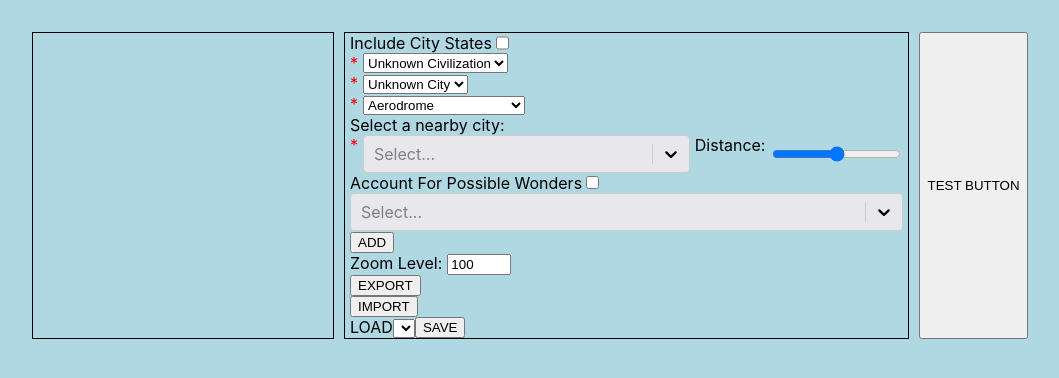
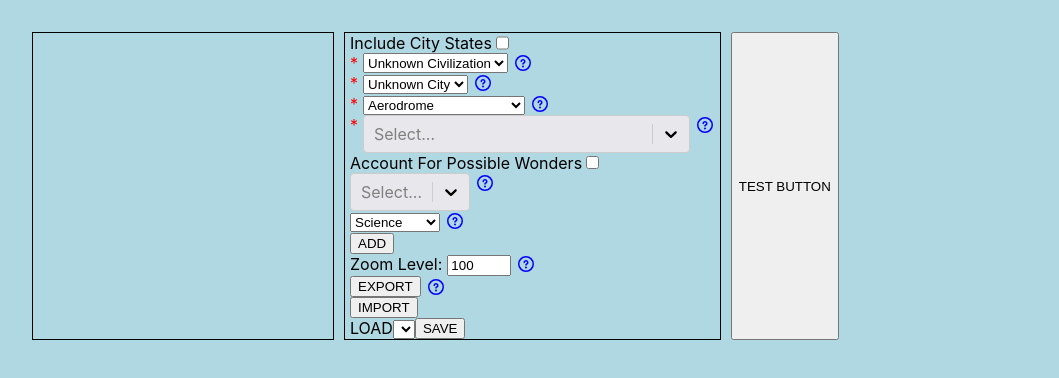
Before and after one commit to DarrelTran/civdist, a React (Create React App) app in the folder Frontend/civdist/: page /map in a window 1280 px wide. Shown: the top 378 px of the page, without its empty margins (0-1059 px from the left). Built offline with nearby package versions, Linux system fonts and the light colour scheme.

Commit message:
tooltips

```diff
--- a/Frontend/civdist/package.json
+++ b/Frontend/civdist/package.json
@@ -4,6 +4,11 @@
   "private": true,
   "dependencies": {
     "@emotion/react": "^11.14.0",
+    "@fortawesome/fontawesome-svg-core": "^7.0.0",
+    "@fortawesome/free-brands-svg-icons": "^7.0.0",
+    "@fortawesome/free-regular-svg-icons": "^7.0.0",
+    "@fortawesome/free-solid-svg-icons": "^7.0.0",
+    "@fortawesome/react-fontawesome": "^0.2.3",
     "@testing-library/dom": "^10.4.0",
     "@testing-library/jest-dom": "^6.6.3",
     "@testing-library/react": "^16.3.0",
--- a/Frontend/civdist/src/civilization/civilizations.tsx
+++ b/Frontend/civdist/src/civilization/civilizations.tsx
@@ -1,4 +1,4 @@
-import { TileType, LeaderName, TileNone, TileFeatures, TileTerrain, TileDistricts, TileNaturalWonders, TileBonusResources, TileLuxuryResources, TileImprovements, TileStrategicResources, TilePantheons, TileYields, TileWonders, PossibleErrors } from "../utils/types";
+import { TileType, LeaderName, TileNone, TileFeatures, TileTerrain, TileDistricts, TileNaturalWonders, TileBonusResources, TileLuxuryResources, TileImprovements, TileStrategicResources, TilePantheons, TileYields, TileWonders, PossibleErrors, VictoryType } from "../utils/types";
 import { isSeaResource, hasNaturalWonder, hasCampus, getCityPantheon, isLand, isWater, isBonusResource, isLuxuryResource, isStrategicResource, isPlains, isGrassland, isDesert, isOcean, isCoast, isTundra, isSnow, hasTheater, hasHolySite, hasCommercial, hasHarbor, hasIndustrial, hasEntertainment, hasAqueduct, hasSpaceport, ruinsAdjacentTileAppeal, hasEncampment, isMountainWonder, hasAerodrome, isValidAqueductTile } from "../utils/functions/civ/civFunctions";
 import { canPlaceAlhambra, canPlaceBigBen, canPlaceBolshoiTheatre, canPlaceBroadway, canPlaceChichenItza, canPlaceColosseum, canPlaceColossus, canPlaceCristoRedentor, canPlaceEiffelTower, canPlaceEstadioDoMaracana, canPlaceForbiddenCity, canPlaceGreatLibrary, canPlaceGreatLighthouse, canPlaceGreatZimbabwe, canPlaceHagiaSophia, canPlaceHangingGardens, canPlaceHermitage, canPlaceHueyTeocalli, canPlaceMahabodhiTemple, canPlaceMontStMichel, canPlaceOracle, canPlaceOxfordUniversity, canPlacePetra, canPlacePotalaPalace, canPlacePyramids, canPlaceRuhrValley, canPlaceStonehenge, canPlaceSydneyOperaHouse, canPlaceTerracottaArmy, canPlaceVenetianArsenal } from "./wonderPlacement"
 import { getMapOddrString } from "../utils/functions/misc/misc";
--- /dev/null
+++ b/Frontend/civdist/src/components/tooltip.css
@@ -0,0 +1,24 @@
+.tooltip
+{
+  position: relative;
+  display: inline-block;
+}
+
+.tooltip .tooltiptext
+{
+  visibility: hidden;
+  width: 85px;
+  background-color: black;
+  color: #fff;
+  text-align: center;
+  padding: 5px 5px;
+  border-radius: 6px;
+  position: absolute;
+  z-index: 1;
+  font-size: 14px;
+}
+
+.tooltip:hover .tooltiptext
+{
+  visibility: visible;
+}
--- /dev/null
+++ b/Frontend/civdist/src/components/tooltip.tsx
@@ -0,0 +1,21 @@
+import React, {JSX} from 'react';
+import './tooltip.css'
+
+interface TooltipType
+{
+    text: string;
+    style?: React.CSSProperties;
+    children?: React.ReactNode;
+}
+
+const Tooltip: React.FC<TooltipType> = ({text, style, children}): JSX.Element =>
+{
+    return (
+        <div className='tooltip'>
+            {children}
+            <span className="tooltiptext" style={style}>{text}</span>
+        </div>
+    )
+}
+
+export default Tooltip;
--- a/Frontend/civdist/src/pages/mapPage.css
+++ b/Frontend/civdist/src/pages/mapPage.css
@@ -9,3 +9,14 @@
   color: lightcoral;
   cursor: default;
 }
+
+.questionMark
+{
+  color: blue;
+  margin-left: 5px;
+}
+
+.questionMark:hover
+{
+  color: teal;
+}
--- a/Frontend/civdist/src/pages/mapPage.tsx
+++ b/Frontend/civdist/src/pages/mapPage.tsx
@@ -6,32 +6,22 @@ import './allPages.css';
 import { TileNone, TileWonders, TileDistricts, TileNaturalWonders, TerrainFeatureKey, RiverDirections, TileType, LeaderName, TileYields, PossibleErrors} from '../utils/types'
 import { loadDistrictImages, loadNaturalWonderImages, loadTerrainImages, loadWonderImages, loadYieldImages } from '../images/imageLoaders';
 import { getTerrain, getDistrict, getNaturalWonder, getWonder } from '../images/imageAttributeFinders';
-import { baseTileSize, allPossibleDistricts, allPossibleYields, CIV_NAME_DEFAULT, CITY_NAME_DEFAULT } from '../utils/constants';
+import { baseTileSize, allPossibleDistricts, allPossibleYields, CIV_NAME_DEFAULT, CITY_NAME_DEFAULT, allPossibleVictoryTypes } from '../utils/constants';
 import { Civilization, getCivilizationObject } from '../civilization/civilizations';
 import { mapPageSelectStyle, nearbyCityFontSize, NearbyCityOption, nearbyCityStyles, YieldOption } from './mapPageSelectStyles';
 import { getMapOddrString, getMinMaxXY, getTextWidth } from '../utils/functions/misc/misc';
 import { getAngleBetweenTwoOddrHex, getHexPoint, getOffsets, isFacingTargetHex, oddrToPixel, pixelToOddr } from '../utils/functions/hex/genericHex';
 import { getScaledGridAndTileSizes, getScaledGridSizesFromTile, getScaleFromType } from '../utils/functions/imgScaling/scaling';
-import { isValidAqueductTile } from '../utils/functions/civ/civFunctions';
+import { FontAwesomeIcon } from '@fortawesome/react-fontawesome';
+import { faCircleQuestion } from '@fortawesome/free-regular-svg-icons';
+import Tooltip from '../components/tooltip';
 
 // assuming all strategic resources are revealed
 
 /*
 /////////////////////////////////////////////////////////////////
 
-TODO: FINISH AQUEDUCT PLACEMENT isValidAqueductTile FUNCTION!!!!!
-
 TODO: Add question mark for the target city & yield dropdown.
-
-TODO: Add functionality to distance of target city.
-
-TODO: Take into account if district will delete a worked tile. If it is worked & no replacement = bad, worked and replacement = good, not worked = ok. CHECK improvement type and if bonus + orig yields can be a replacement.
-
-TODO: Add option to consider wonders when scoring. Give wonders weight depending on typical civ victory type.
-
-TODO: Put encampment on side towards civ player expects to be an enemy.
-
-TODO: Fix scoring system - BROKEN????
 
 TODO: Update hexmapCache and cityOwnedTiles when adding new district - WHEN ADDING DISTRICT ACCOUNT FOR EFFECTS OF DISTRICT LIKE THEATER ADDING APPEAL TO ADJ OR REMOVING STUFF LIKE IMPROVEMENTS
 
@@ -52,6 +42,8 @@ TODO: Add documentation to functions. Read random comments to see if any extra i
 TODO: Add toggable hover with tile data and resize if too long with max width
 
 TODO: Can civ6 cities have same name??
+
+TODO: Change all selects to the Select from react-hexgrid so can add little icons next to text.
 
 TODO: Use <br> instead of grid style
 
@@ -1058,6 +1050,11 @@ const MapPage = () =>
                                 }
                             )()}
                         </select>
+
+                        <Tooltip text='Select a civilization.'>
+                            <FontAwesomeIcon icon={faCircleQuestion} className='questionMark'/>
+                        </Tooltip>
+
                     </div>
                 </div>
                 <div>
@@ -1086,6 +1083,11 @@ const MapPage = () =>
                             }
                         )()}
                     </select>
+
+                    <Tooltip text={`${dropdownCiv}'s cities.`}>
+                        <FontAwesomeIcon icon={faCircleQuestion} className='questionMark'/>
+                    </Tooltip>
+
                     <div>
                         {/*Select District Type*/}
                         <span className='mandatory'>*</span>
@@ -1098,8 +1100,11 @@ const MapPage = () =>
                             }
                         </select>
 
+                        <Tooltip text='Select a district.'>
+                            <FontAwesomeIcon icon={faCircleQuestion} className='questionMark'/>
+                        </Tooltip>
+
                         <div style={{display: 'grid'}}>
-                            <span>Select a nearby city: </span>
                             <div style={{display: 'flex'}}>
                                 <span className='mandatory'>*</span>
                                 <Select
@@ -1120,13 +1125,17 @@ const MapPage = () =>
                                     styles={nearbyCityStyles(getNearbyCityTextMaxWidth() * 1.25)}
                                 />
 
-                                <span style={{marginLeft: '5px', marginRight: '5px'}}>Distance: </span><input type='range' min={0} max={9999}></input>
+                                <Tooltip text='A city you see as a threat.'>
+                                    <FontAwesomeIcon icon={faCircleQuestion} className='questionMark'/>
+                                </Tooltip>
+
                             </div>
                         </div>
 
                         <span>Account For Possible Wonders</span>
                         <input type='checkbox' onChange={(e) => {setIncludeWonders(e.target.checked)}}/>
 
+                        <div style={{display: 'flex'}}>
                             <Select
                                 value={visualYieldDropdown}
                                 options={getSelectionYields()}
@@ -1147,6 +1156,27 @@ const MapPage = () =>
                                 }
                                 formatOptionLabel={formatSelectionYields}
                             />
+
+                            <Tooltip text='Your most important yields.'>
+                                <FontAwesomeIcon icon={faCircleQuestion} className='questionMark'/>
+                            </Tooltip>
+                        </div>
+
+                        <select>
+                            {
+                                allPossibleVictoryTypes().map((value, index) =>
+                                (
+                                    <option value={value} key={index}>{value}</option>
+                                ))
+                            }
+                        </select>
+
+                        <Tooltip text={'The victory type you\'re aiming for.'}>
+                            <FontAwesomeIcon icon={faCircleQuestion} className='questionMark'/>
+                        </Tooltip>
+
+                        <br/>
+
                         <button onClick={handleAddButton}>ADD</button>
                     </div>
                     <div>
@@ -1162,10 +1192,20 @@ const MapPage = () =>
                             onChange={e => setVisualZoomInput(Number(e.target.value))}
                             onBlur={e => handleZoomChange(Number(e.target.value))}
                         />
+
+                        <Tooltip text={'50 - 200%'}>
+                            <FontAwesomeIcon icon={faCircleQuestion} className='questionMark'/>
+                        </Tooltip>
+
                     </div>
                     <div style={{display: 'grid'}}>
                         <div style={{display: 'flex', alignItems: 'center'}}>
                             <button>EXPORT</button>
+
+                            <Tooltip text={'Download to file.'}>
+                                <FontAwesomeIcon icon={faCircleQuestion} className='questionMark'/>
+                            </Tooltip>
+
                         </div>
                         <div style={{display: 'flex', alignItems: 'center'}}>
                             <button onClick={handleInputButtonClick}>IMPORT</button>
--- a/Frontend/civdist/src/pages/mapPageSelectStyles.tsx
+++ b/Frontend/civdist/src/pages/mapPageSelectStyles.tsx
@@ -24,7 +24,8 @@ export const mapPageSelectStyle: StylesConfig<YieldOption, true> =
     ({
         ...baseStyles,
         marginTop: 0,
-        backgroundColor: '#edf1f2'
+        backgroundColor: '#edf1f2',
+        width: '120%'
     }),
     dropdownIndicator: (baseStyles: CSSObjectWithLabel) =>
     ({
--- a/Frontend/civdist/src/utils/constants.tsx
+++ b/Frontend/civdist/src/utils/constants.tsx
@@ -1,4 +1,4 @@
-import { TileDistricts, TileYields } from "./types";
+import { TileDistricts, TileYields, VictoryType } from "./types";
 
 export const baseTileSize : number = 10;
 export const CIV_NAME_DEFAULT = "Unknown Civilization";
@@ -26,3 +26,15 @@ export const allPossibleYields = () =>
 
     return allYields;
 }
+export const allPossibleVictoryTypes = () =>
+{
+    const allVict: VictoryType[] = [];
+
+    for (const vicType of Object.values(VictoryType))
+    {
+        if (vicType !== VictoryType.NONE)
+            allVict.push(vicType);
+    }
+
+    return allVict;
+}
--- a/Frontend/civdist/src/utils/types.tsx
+++ b/Frontend/civdist/src/utils/types.tsx
@@ -387,9 +387,10 @@ export enum PossibleErrors
 
 export enum VictoryType
 {
-  SCIENCE,
-  CULTURE,
-  DOMINATION,
-  RELIGIOUS,
-  DIPLOMATIC
+  SCIENCE = "Science",
+  CULTURE = "Culture",
+  DOMINATION = "Domination",
+  RELIGIOUS = "Religious",
+  DIPLOMATIC = "Diplomatic",
+  NONE = "None"
 }
```
Also changed, not shown: 1 other file (tests, documents, lock files or other folders). Lines whose indentation alone changed are shown as unchanged.
